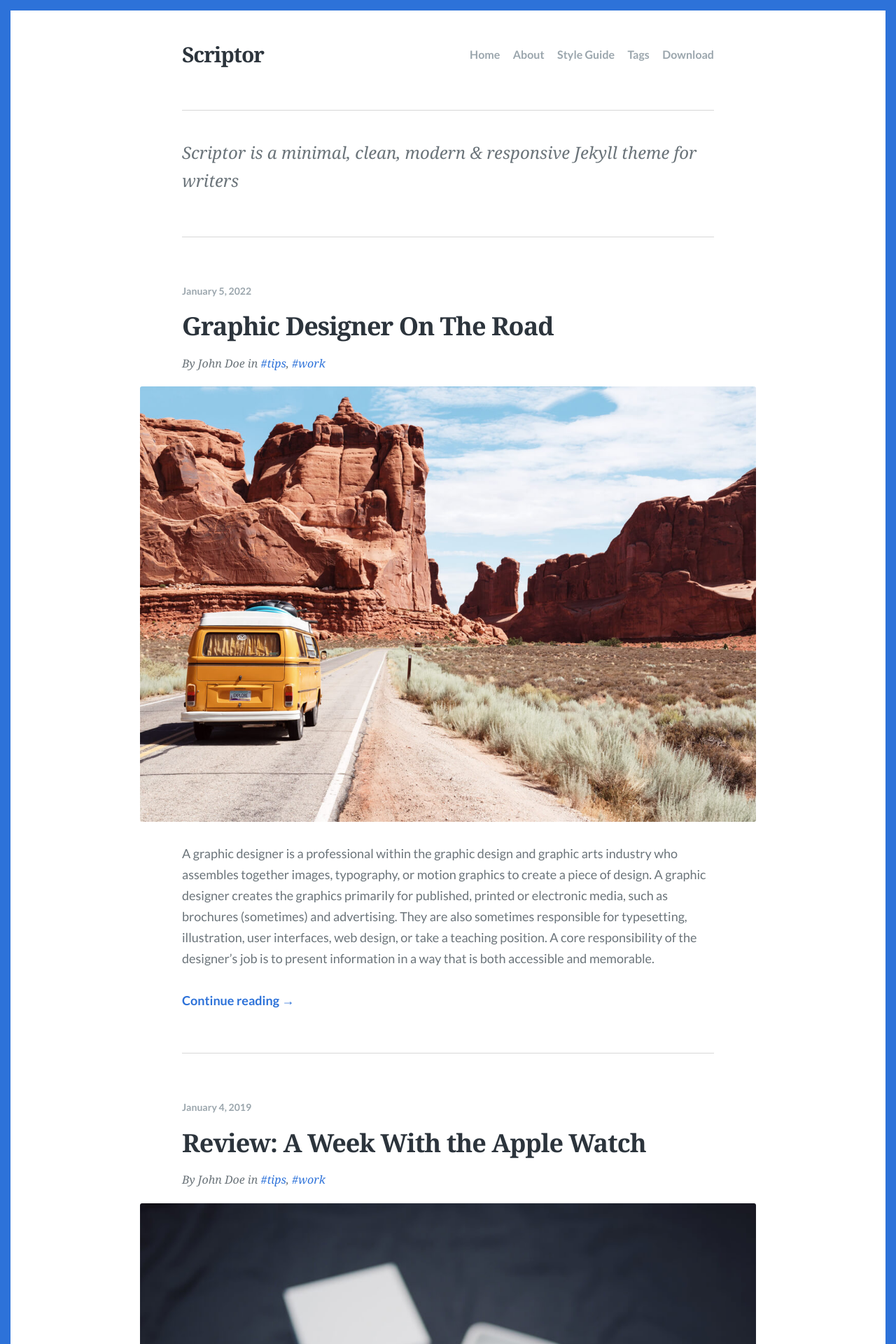
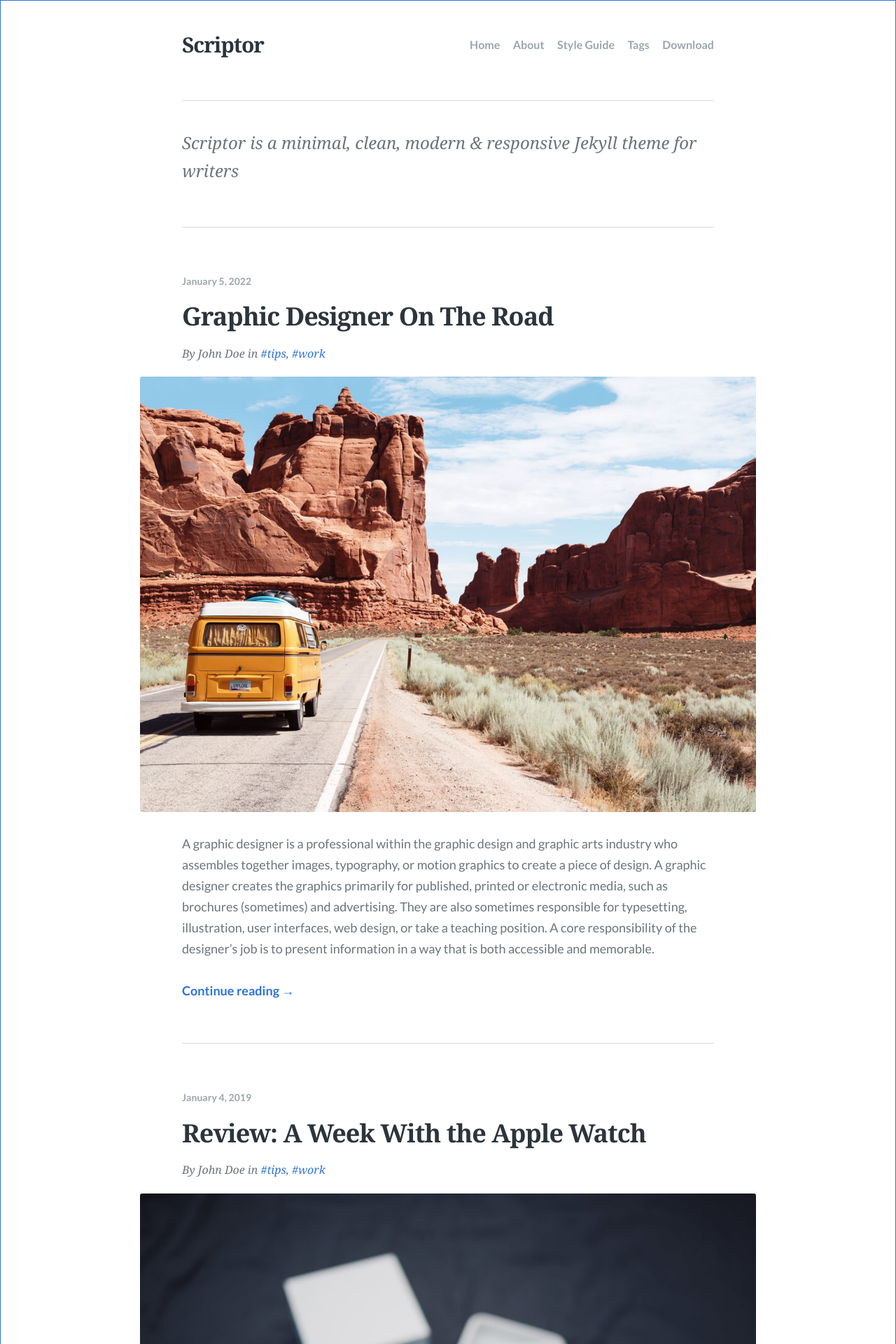
Before and after one commit to DimitriosGourtzilidis/DimitriosGourtzilidis.Github.io, a Jekyll site: the page built from index.html, in a window 1280 px wide. Shown: the top 1920 px of the page at 70% size. Built offline with Jekyll 4.4.1, drawn with Linux system fonts in a browser that asks for light colours; some web fonts are replaced; the list of posts is cut into pages by our own code.

Commit message:
Update _general.scss

```diff
--- a/_sass/_general.scss
+++ b/_sass/_general.scss
@@ -11,7 +11,7 @@ textarea {
 }
 
 html {
-  border: 15px solid _palette(accent);
+  border: 1px solid _palette(accent);
   box-sizing: border-box;
 
   @media only screen and (max-width: 600px) {
```
